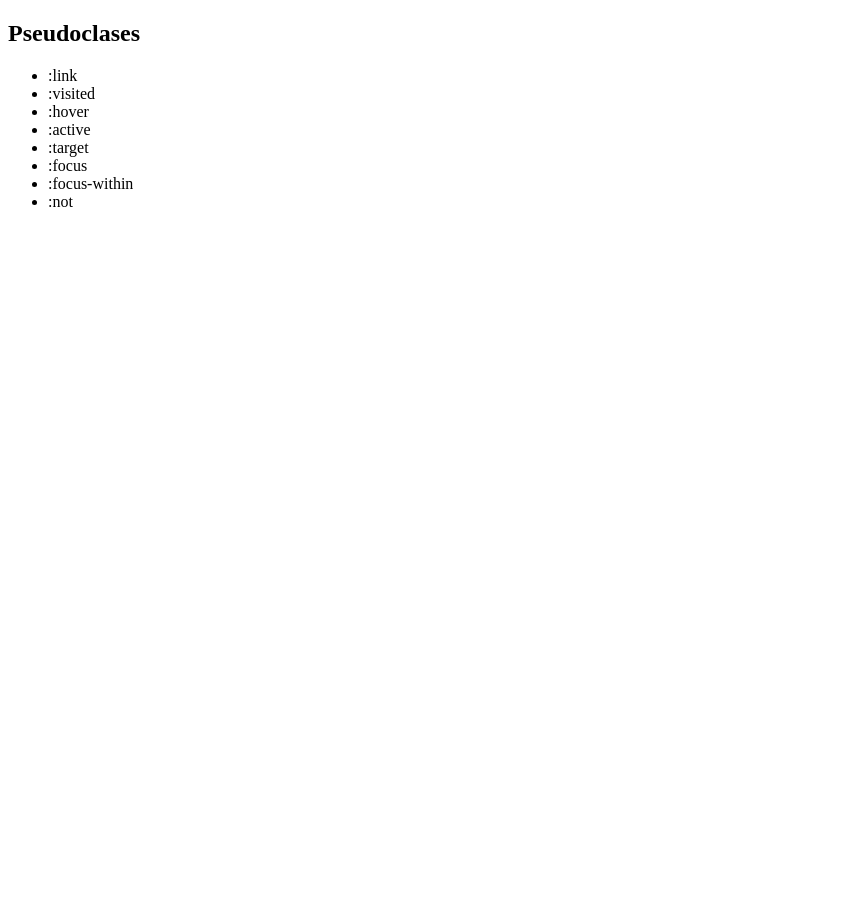
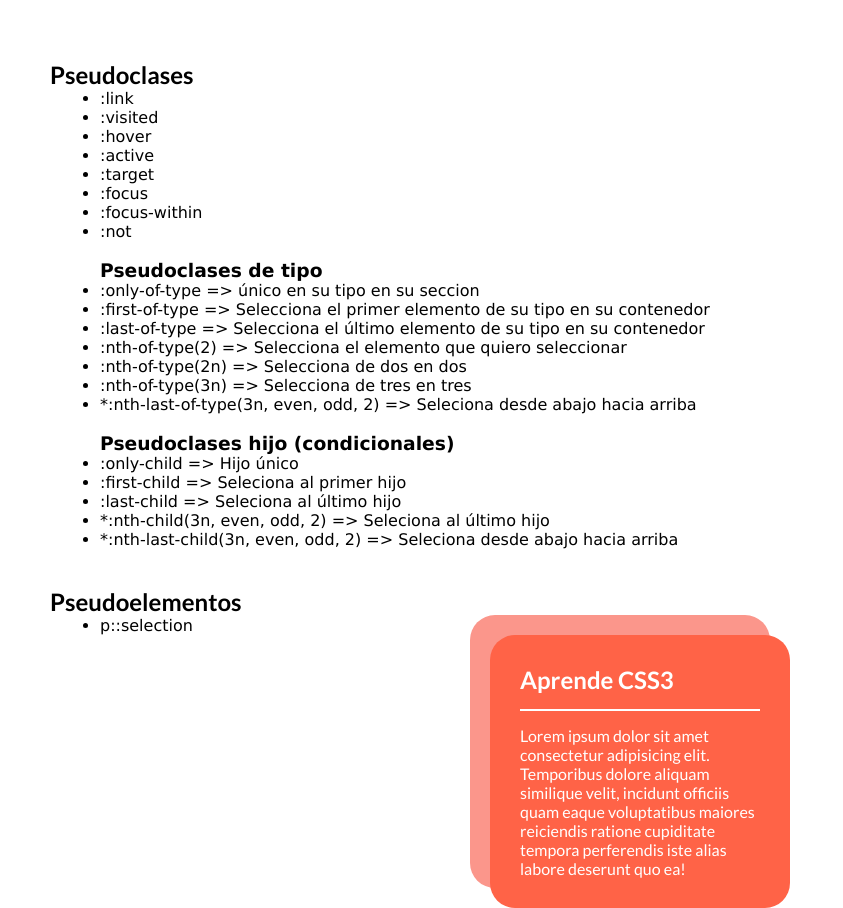
Before and after one commit to Pasculi/landingPage, a plain HTML site: page pseduclases.html in a window 1280 px wide. Shown: the whole page, without its empty margins (0-843 px from the left). Before the commit the page ends 800 px from the top, so only its background shows below. Drawn offline with Linux system fonts and the light colour scheme.

Commit message:
Pseudoelementos

```diff
--- a/css/style.css
+++ b/css/style.css
@@ -26,7 +26,7 @@ body {
 .overlay {
     width           : 100%;
     height          : 100vh;
-    background-color: #3c08f750;
+    background-color: #722b0350;
     position        : absolute;
     z-index         : 2;
 }
@@ -84,3 +84,28 @@ body {
 .background__title__fondos {
     font-size: 2.5rem;
 }
+ul{
+    font-family:Verdana, Geneva, Tahoma, sans-serif;
+    margin-left: 50px;
+}
+.container{
+    margin-top:60px;
+    padding:0 50px;
+}
+
+.box{
+    margin: auto;
+    width: 300px;
+    height: auto;
+    background-color: tomato;
+    color:#fff;
+    padding:30px;
+    border-radius: 25px;
+    box-shadow: -20px -20px 0 0 #fb968b ;
+}
+.box__title{
+    border-bottom:2px solid #fff;
+    padding-bottom: 15px;
+    margin-bottom: 15px;
+
+}
--- a/pseduclases.html
+++ b/pseduclases.html
@@ -4,9 +4,12 @@
     <meta charset="UTF-8">
     <meta http-equiv="X-UA-Compatible" content="IE=edge">
     <meta name="viewport" content="width=device-width, initial-scale=1.0">
+    <link rel="stylesheet" href="css/style.css">
     <title>Document</title>
 </head>
 <body>
+    <div class="container">
+
         <h2>Pseudoclases</h2>
         <ul>
             <li>:link</li>
@@ -16,8 +19,31 @@
             <li>:target</li>
             <li>:focus</li>
             <li>:focus-within</li>
-        <li>:not</li>
-
+            <li>:not</li><br>
+            <h3>Pseudoclases de tipo</h3>
+            <li>:only-of-type => único en su tipo en su seccion</li>
+            <li>:first-of-type => Selecciona el primer elemento de su tipo en su contenedor</li>
+            <li>:last-of-type => Selecciona el último elemento de su tipo en su contenedor</li>
+            <li>:nth-of-type(2) => Selecciona el elemento que quiero seleccionar</li>
+            <li>:nth-of-type(2n) => Selecciona de dos en dos</li>
+            <li>:nth-of-type(3n) => Selecciona de tres en tres</li>
+            <li> *:nth-last-of-type(3n, even, odd, 2) => Seleciona desde abajo hacia arriba</li><br>
+            <h3>Pseudoclases hijo (condicionales)</h3>
+            <li>:only-child => Hijo único</li>
+            <li>:first-child => Seleciona al primer hijo</li>
+            <li>:last-child => Seleciona al último hijo</li>
+            <li> *:nth-child(3n, even, odd, 2) => Seleciona al último hijo</li>
+            <li> *:nth-last-child(3n, even, odd, 2) => Seleciona desde abajo hacia arriba</li>
+        </ul><br><br>
+        <h2>Pseudoelementos</h2>
+        <ul>
+            <li>p::selection</li>
         </ul>
+        <div class="box">
+            <h2 class="box__title">Aprende CSS3</h2>
+            <p class="box__description"></p>
+            Lorem ipsum dolor sit amet consectetur adipisicing elit. Temporibus dolore aliquam similique velit, incidunt officiis quam eaque voluptatibus maiores reiciendis ratione cupiditate tempora perferendis iste alias labore deserunt quo ea!
+        </div>
+    </div>
 </body>
 </html>
```
Lines whose indentation alone changed are shown as unchanged.
